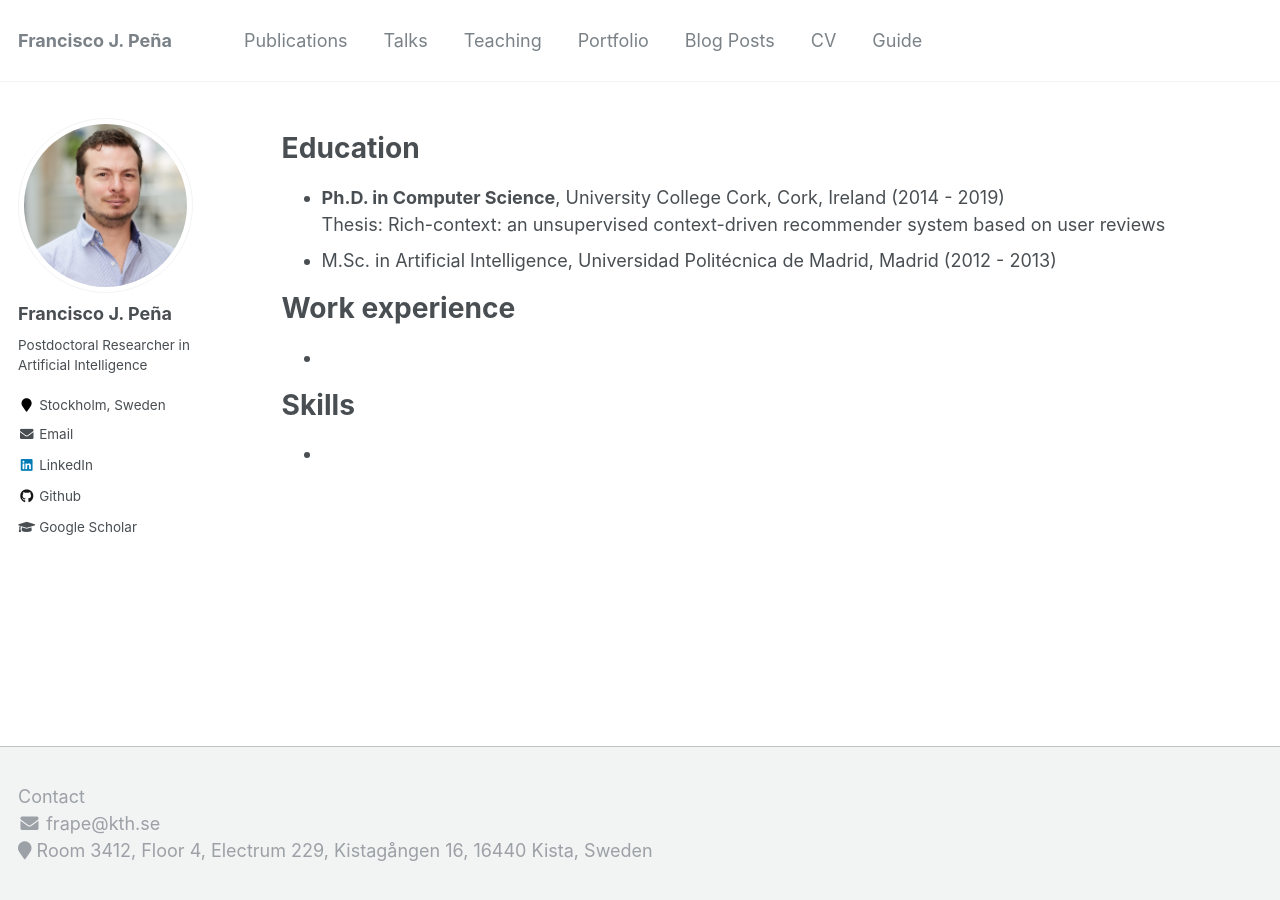
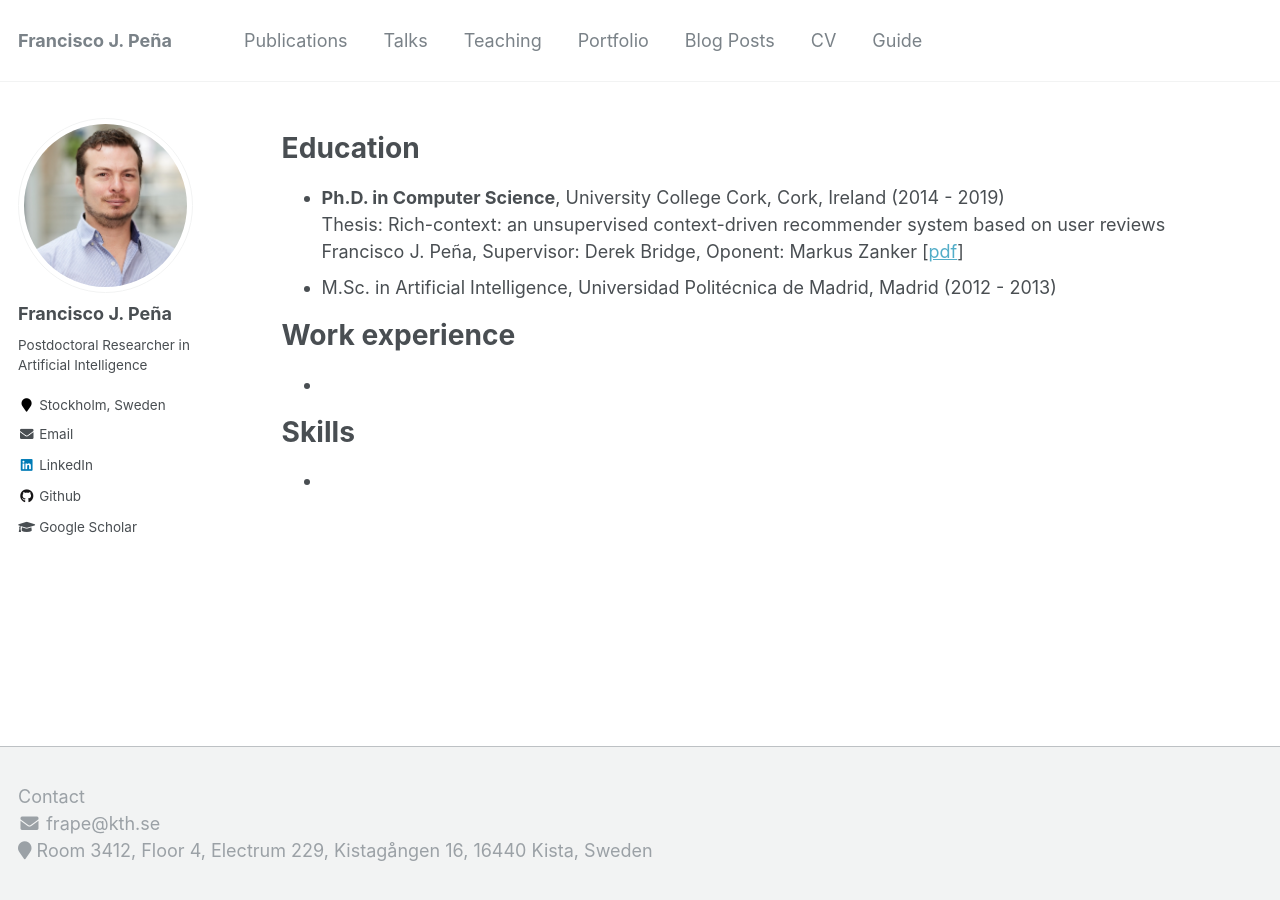
Before and after one commit to melqkiades/melqkiades.github.io, a Jekyll site: the page built from _pages/cv.md, in a window 1280 px wide. Built offline with Jekyll 4.4.1, drawn with Linux system fonts in a browser that asks for light colours.

Commit message:
Updated the CV page

```diff
--- a/_pages/cv.md
+++ b/_pages/cv.md
@@ -12,7 +12,8 @@ redirect_from:
 Education
 ======
 * **Ph.D. in Computer Science**, University College Cork, Cork, Ireland (2014 - 2019)<br>
-  Thesis: Rich-context: an unsupervised context-driven recommender system based on user reviews
+  Thesis: Rich-context: an unsupervised context-driven recommender system based on user reviews<br>
+  Francisco J. Peña, Supervisor: Derek Bridge, Oponent: Markus Zanker [[pdf](http://melqkiades.github.io/files/download/papers/brt-ijor-2016.pdf)]
 * M.Sc. in Artificial Intelligence, Universidad Politécnica de Madrid, Madrid (2012 - 2013)
 
 Work experience
```
